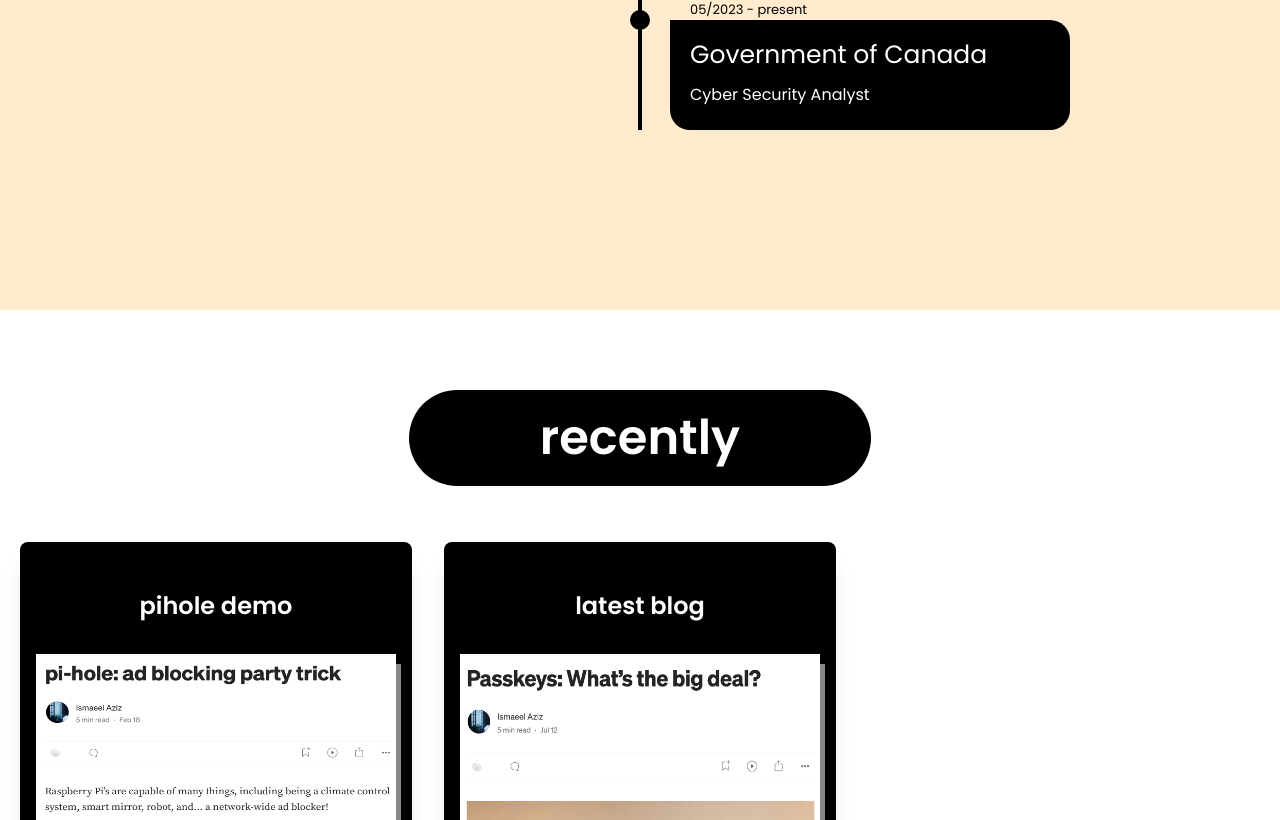
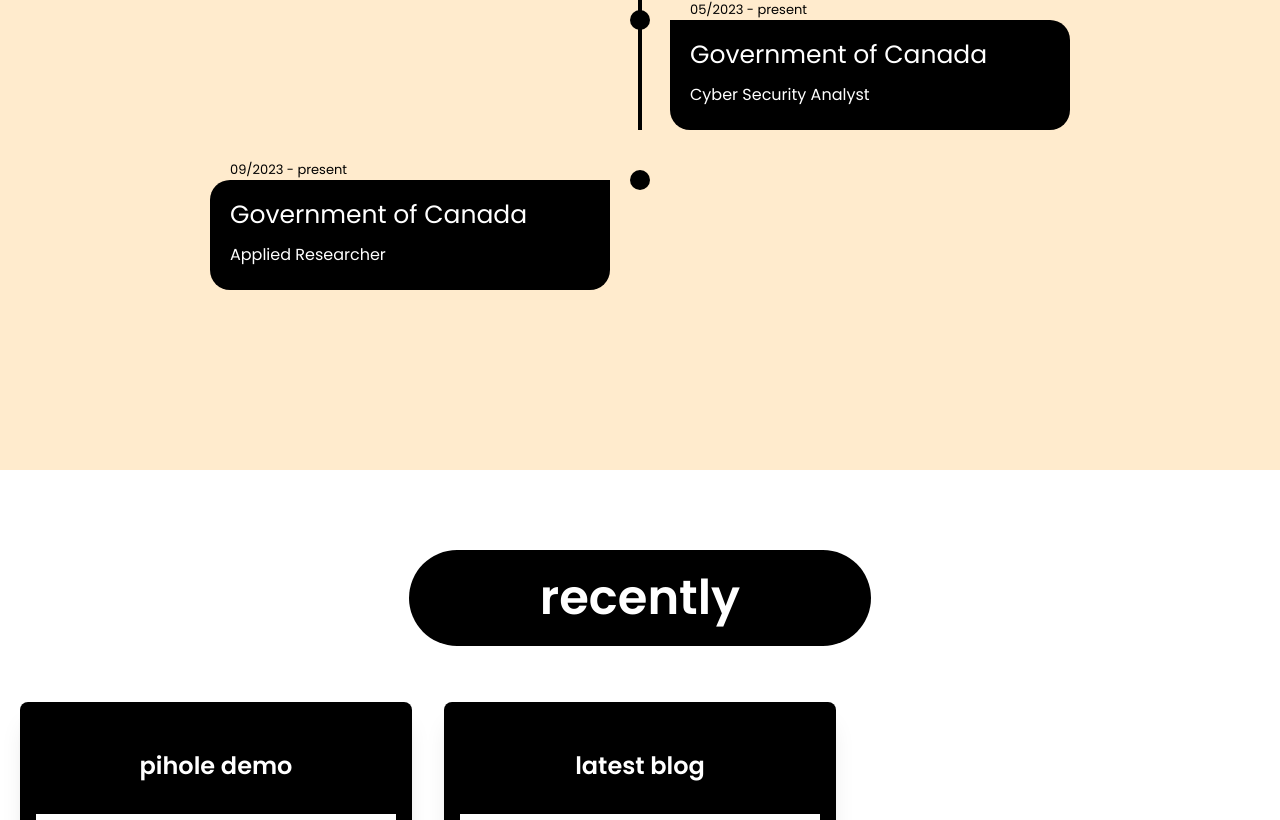
Before and after one commit to tokyoishy/tokyoishy.github.io, a React (Create React App) app: page / in a window 1280 px wide. Shown: the part 2295-3115 px from the top of the page. Built offline with nearby package versions, Linux system fonts and the light colour scheme; the HTML template or start-up script is replaced by a standard one.

Commit message:
added new experience position

```diff
--- a/src/components/Experience.jsx
+++ b/src/components/Experience.jsx
@@ -39,6 +39,13 @@
                             <p>Cyber Security Analyst</p>
                         </div>
                     </li>
+                    <li>
+                        <div className='timeline-content'>
+                            <h2 class="date">09/2023 - present</h2>
+                            <h1>Government of Canada</h1>
+                            <p>Applied Researcher</p>
+                        </div>
+                    </li>
                 </ul>
             </div>
         </div>
--- a/src/index.css
+++ b/src/index.css
@@ -348,6 +348,10 @@
     transform: translate(-50%, -50%);
     left: -30px;
   }
+  .timeline ul li:nth-child(odd)::after{
+    transform: translate(50%, -50%);
+    right: -30px;
+  }
   .timeline ul li:hover:after{
     background-color: white;
     transition: 0.5s ease-in-out;
```
